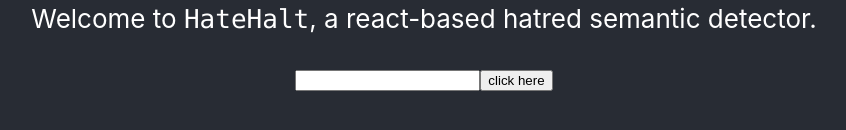
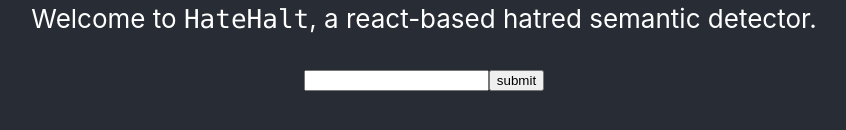
Before and after one commit to zeowang/HateHalt, a React (Create React App) app in the folder frontend/: page / in a window 1280 px wide. Shown: the part 526-656 px from the top of the page, without its empty margins (216-1062 px from the left). Built offline with nearby package versions, Linux system fonts and the light colour scheme.

Commit message:
Intention field in web now prints lable

```diff
--- a/frontend/src/components/request.js
+++ b/frontend/src/components/request.js
@@ -13,7 +13,7 @@ const sendRequest = async (textData) => {
         const res = await axios.post(uri, json_data);
         console.log(res);
 
-        return JSON.stringify(res.data);
+        return res.data.labels[0];
     } catch (err) {
         console.error(err);
         throw err;
--- a/frontend/src/components/textbox.js
+++ b/frontend/src/components/textbox.js
@@ -22,10 +22,10 @@ const textbox = () => {
     return (
         <div>
             <input type="text" value={inputValue} onChange={change} />
-            <button onClick={click}>click here</button>
+            <button onClick={click}>submit</button>
             {result && (
                 <div>
-                    <p> Input Value: {result}</p>
+                    <p> Reported Intention: {result}</p>
                 </div>
             )}
         </div>
```
Also changed, not shown: frontend/src/App.js (+3 -4 lines).
